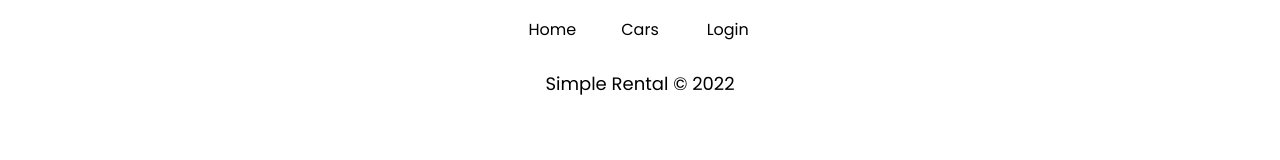
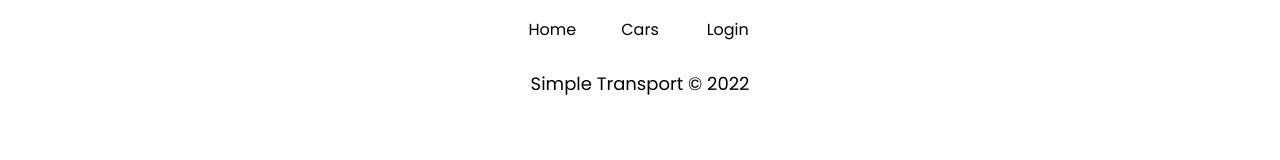
Before and after one commit to dadolyner/SimpleTransport-Frontend, a React (Create React App) app: page /cars in a window 1280 px wide. Shown: the part 228-388 px from the top of the page. Built offline with nearby package versions, Linux system fonts and the light colour scheme; no server answers.

Commit message:
update company name -> simple rental t otransport

```diff
--- a/src/components/Footer/footer.tsx
+++ b/src/components/Footer/footer.tsx
@@ -22,7 +22,7 @@ const Footer: React.FC = () => {
 				</FooterNavigation>
 
 				<Credits>
-					<p>Simple Rental © 2022</p>
+					<p>Simple Transport © 2022</p>
 				</Credits>
 			</Container>
 		</>
```
